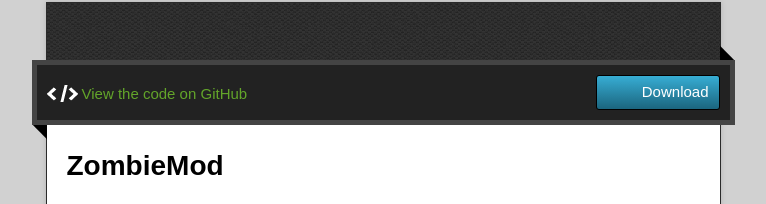
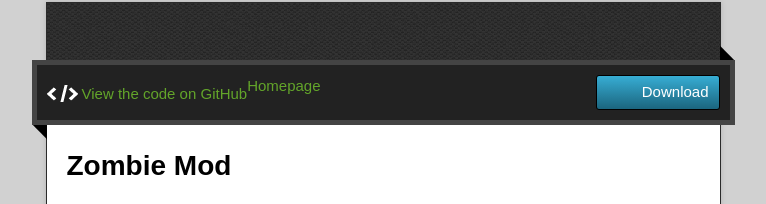
Before and after one commit to SamKemp/modding.untamemadman.github.io, a plain HTML site: page ZombieMod/index.html in a window 1280 px wide. Shown: the part 128-332 px from the top of the page, without its empty margins (257-1023 px from the left). Drawn offline with nearby package versions, Linux system fonts and the light colour scheme.

Commit message:
Update index.html

```diff
--- a/ZombieMod/index.html
+++ b/ZombieMod/index.html
@@ -30,13 +30,13 @@
         <div class="download-bar">
         <div class="inner">
           <a href="http://download.untamemadman.pw/6" class="download-button"><span>Download</span></a>
-          <a href="https://github.com/untamemadman/ZombieMod" class="code">View the code on GitHub</a>
+          <a href="https://github.com/untamemadman/ZombieMod" class="code">View the code on GitHub</a><a href="http://modding.untamemadman.pw">Homepage</a>
         </div>
         <span class="blc"></span><span class="trc"></span>
         </div>
         <article class="markdown-body">
           <h1>
-<a name="zombiemod" class="anchor" href="#zombiemod"><span class="octicon octicon-link"></span></a>ZombieMod</h1>
+<a name="zombiemod" class="anchor" href="#zombiemod"><span class="octicon octicon-link"></span></a>Zombie Mod</h1>
 
 <p>A mod for ZombieWarsSMT! This mod adds many things liked by the YouTuber ZombieWarsSMT.
 <a href="https://www.youtube.com/user/zombiewars29">View ZombieWarsSMT's Channel</a></p>
```
